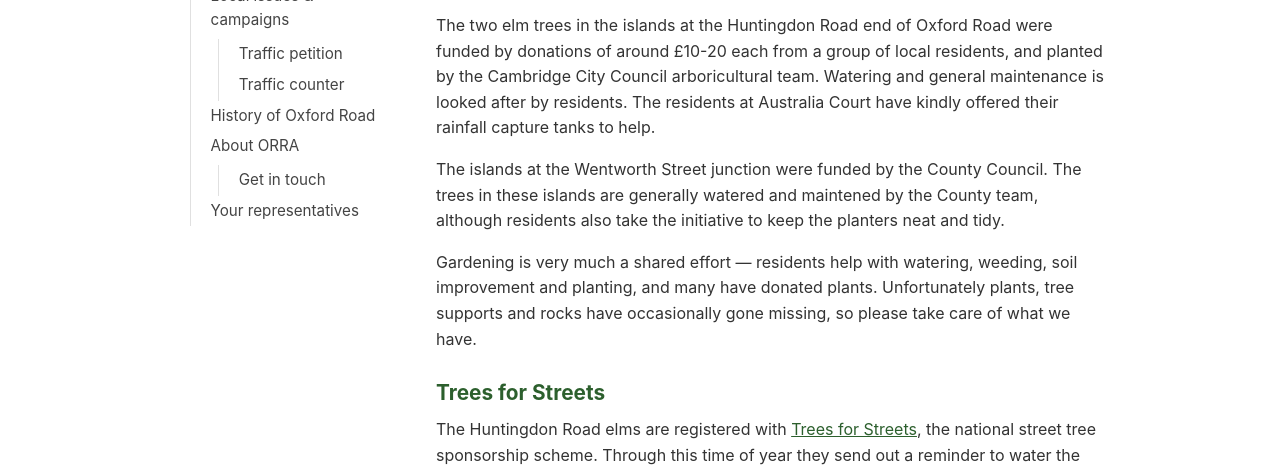
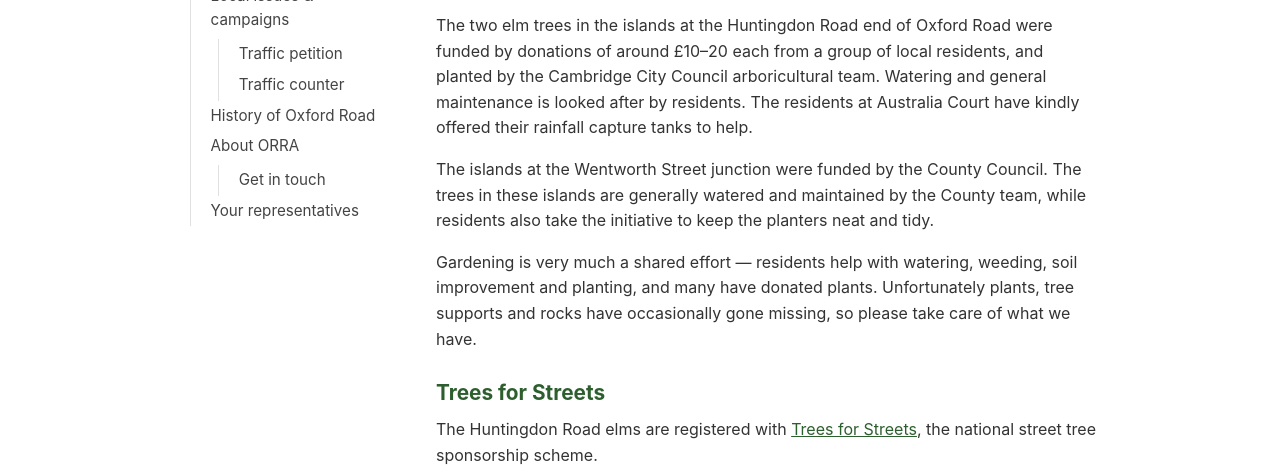
Before and after one commit to olane/oxrd, an Eleventy site: page src/kb/community-groups/street-planters.md in a window 1280 px wide. Shown: the part 293-766 px from the top of the page. Built offline with nearby package versions, Linux system fonts and the light colour scheme; Eleventy itself is replaced by a stand-in of ours; files that its build step writes are made by us from their sources.

Commit message:
wording tweaks

```diff
--- a/src/kb/community-groups/street-planters.md
+++ b/src/kb/community-groups/street-planters.md
@@ -13,14 +13,14 @@ Oxford Road. Did you know that a young tree needs at least 50 litres of water pe
 healthy in the summer months?
 
 The two elm trees in the islands at the Huntingdon Road end of Oxford Road were
-funded by donations of around £10-20 each from a group of local residents, and
+funded by donations of around £10–20 each from a group of local residents, and
 planted by the Cambridge City Council arboricultural team. Watering and general
 maintenance is looked after by residents. The residents at Australia Court have
 kindly offered their rainfall capture tanks to help.
 
 The islands at the Wentworth Street junction were funded by the County Council.
-The trees in these islands are generally watered and maintened by the County team,
-although residents also take the initiative to keep the planters neat and tidy.
+The trees in these islands are generally watered and maintained by the County team,
+while residents also take the initiative to keep the planters neat and tidy.
 
 Gardening is very much a shared effort — residents help with watering, weeding,
 soil improvement and planting, and many have donated plants. Unfortunately
@@ -31,9 +31,7 @@ care of what we have.
 
 The Huntingdon Road elms are registered with
 [Trees for Streets](https://www.treesforstreets.org/), the national street tree
-sponsorship scheme. Through this time of year they send out a reminder to water
-the trees every Wednesday, along with an interesting read — a nice way to keep
-tabs on the trees.
+sponsorship scheme.
 
 ## Get involved
 
```
